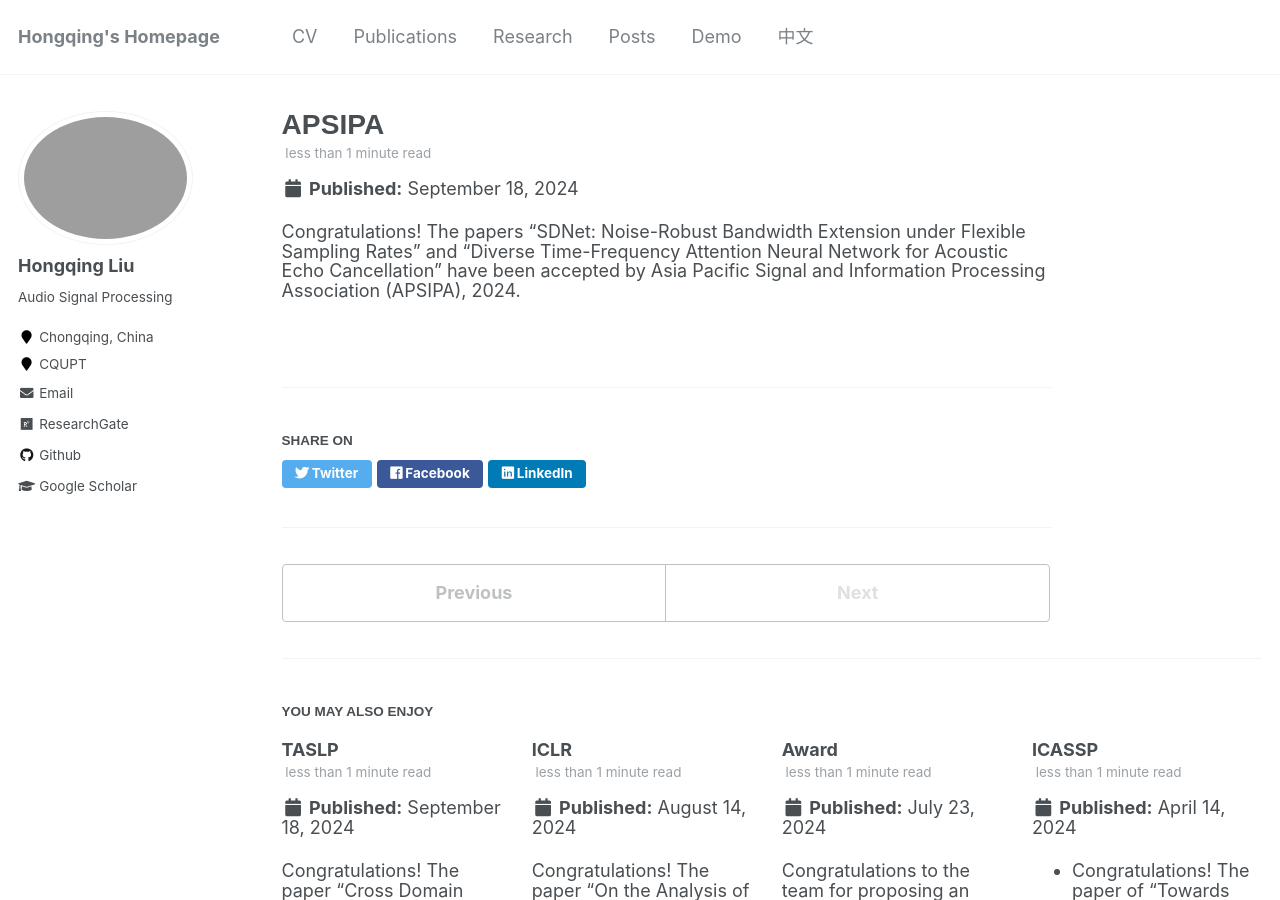
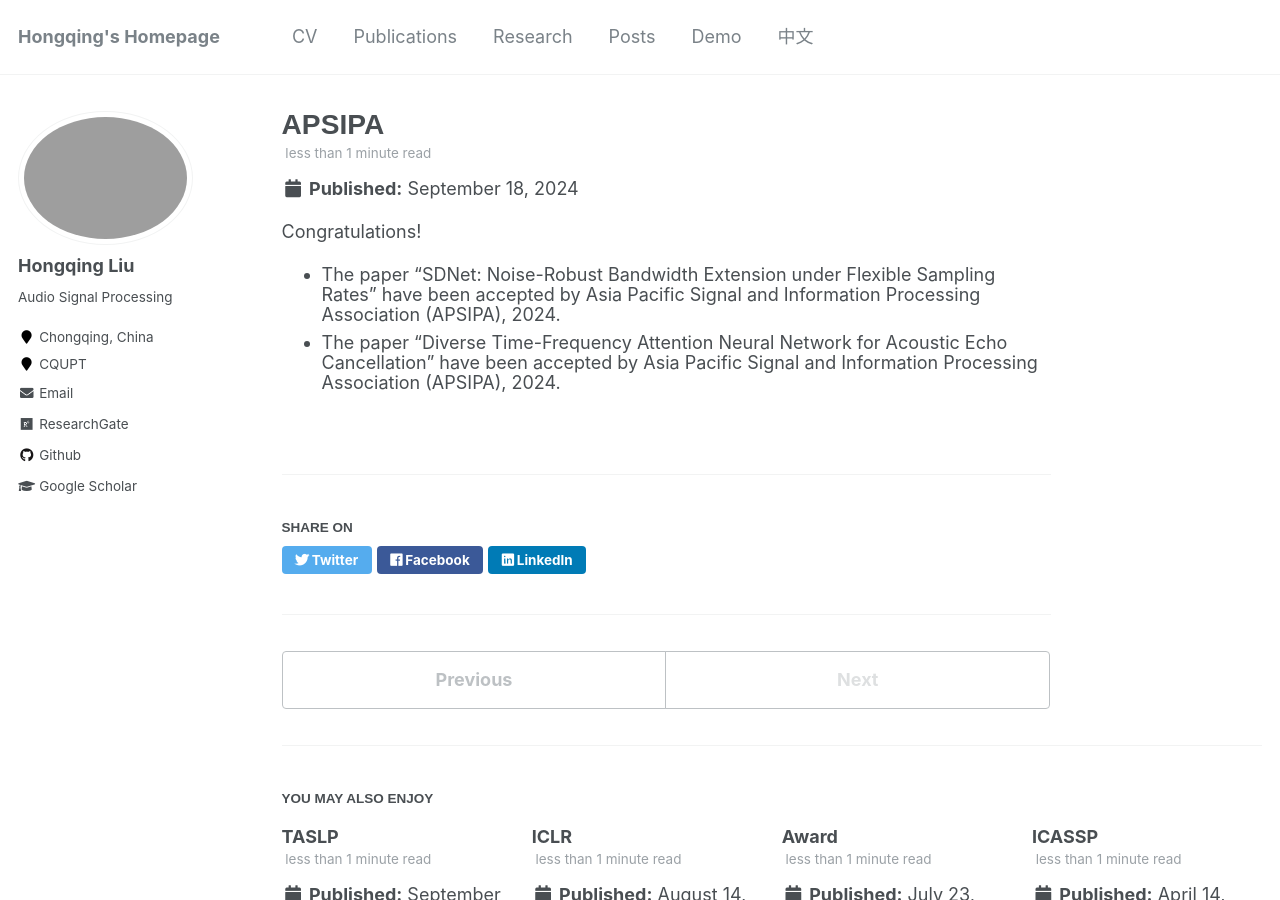
Before and after one commit to hong-qing-liu/english-hong-qing-liu.github.io, a Jekyll site: the page built from _posts/2024-09-29-blog-post-13.md, in a window 1280 px wide and 900 px high. Built offline with Jekyll 4.4.1, drawn with Linux system fonts in a browser that asks for light colours.

Commit message:
Update 2024-09-29-blog-post-13.md

```diff
--- a/_posts/2024-09-29-blog-post-13.md
+++ b/_posts/2024-09-29-blog-post-13.md
@@ -5,4 +5,7 @@ permalink: /posts/2024/09/blog-post-13/
 ---
 
 
-Congratulations! The papers "SDNet: Noise-Robust Bandwidth Extension under Flexible Sampling Rates" and "Diverse Time-Frequency Attention Neural Network for Acoustic Echo Cancellation" have been accepted by Asia Pacific Signal and Information Processing Association (APSIPA), 2024.
+Congratulations!
+
+- The paper "SDNet: Noise-Robust Bandwidth Extension under Flexible Sampling Rates" have been accepted by Asia Pacific Signal and Information Processing Association (APSIPA), 2024.
+- The paper "Diverse Time-Frequency Attention Neural Network for Acoustic Echo Cancellation" have been accepted by Asia Pacific Signal and Information Processing Association (APSIPA), 2024.
```
